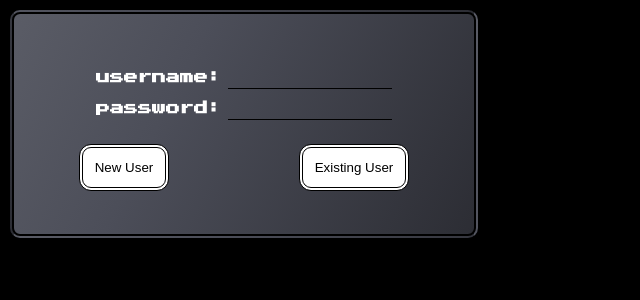
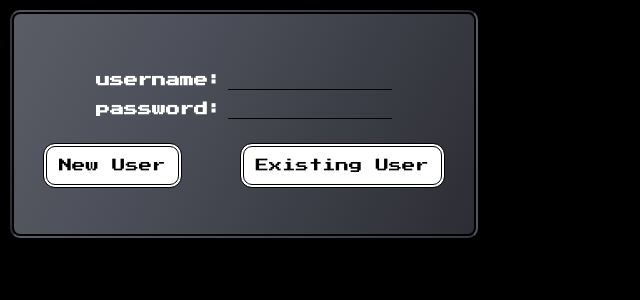
Before and after one commit to nickojs/osrs-web3-trade, a React (Create React App) app: page / in a window 1280 px wide. Shown: the top 300 px of the page, without its empty margins (0-640 px from the left). Built offline with nearby package versions, Linux system fonts and the light colour scheme.

Commit message:
fix: adjust css selector

```diff
--- a/src/globalStyles.ts
+++ b/src/globalStyles.ts
@@ -17,7 +17,7 @@ export const GlobalStyle = createGlobalStyle`
     color: white;
   }
 
-  p{
+  * {
     font-family: 'Press Start 2P', cursive;
   }
 `;
```
